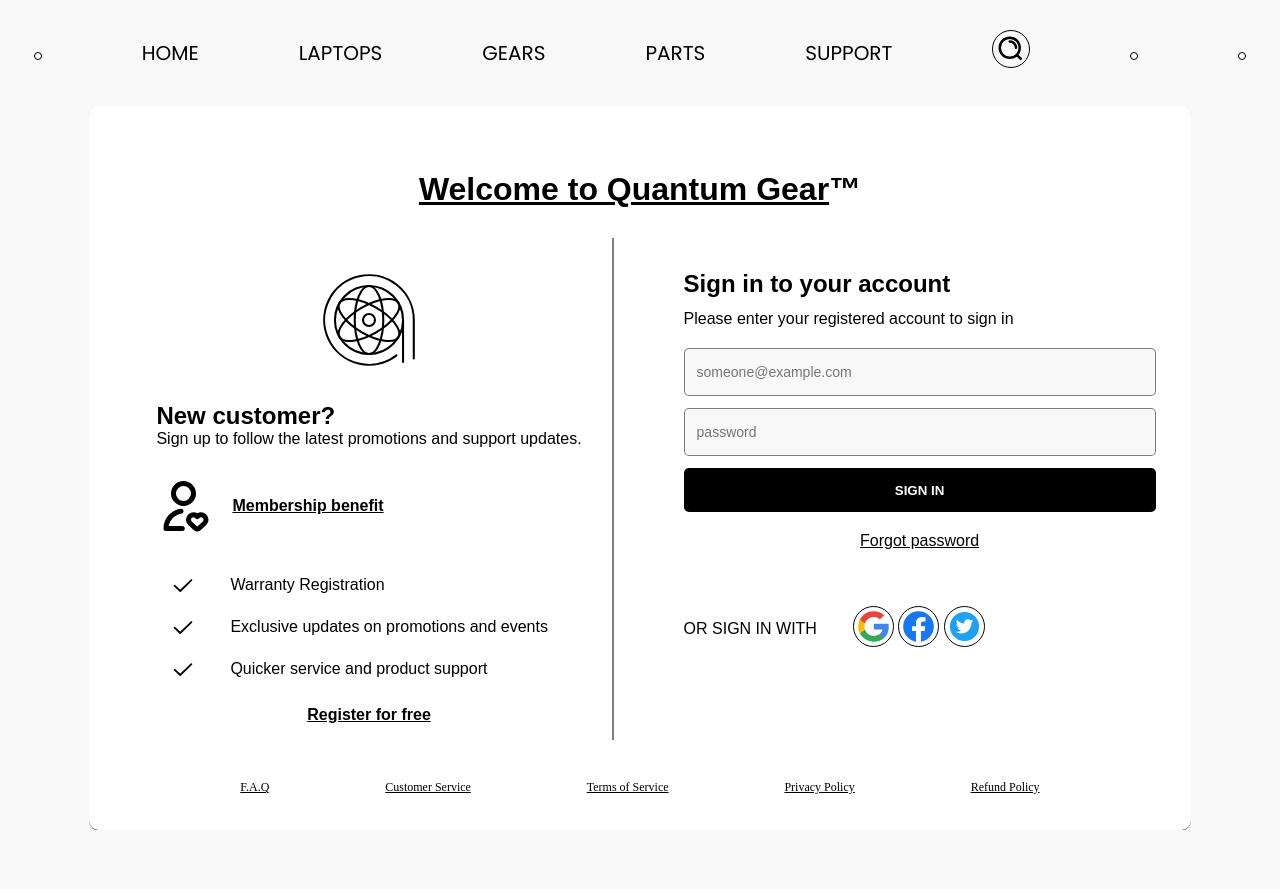
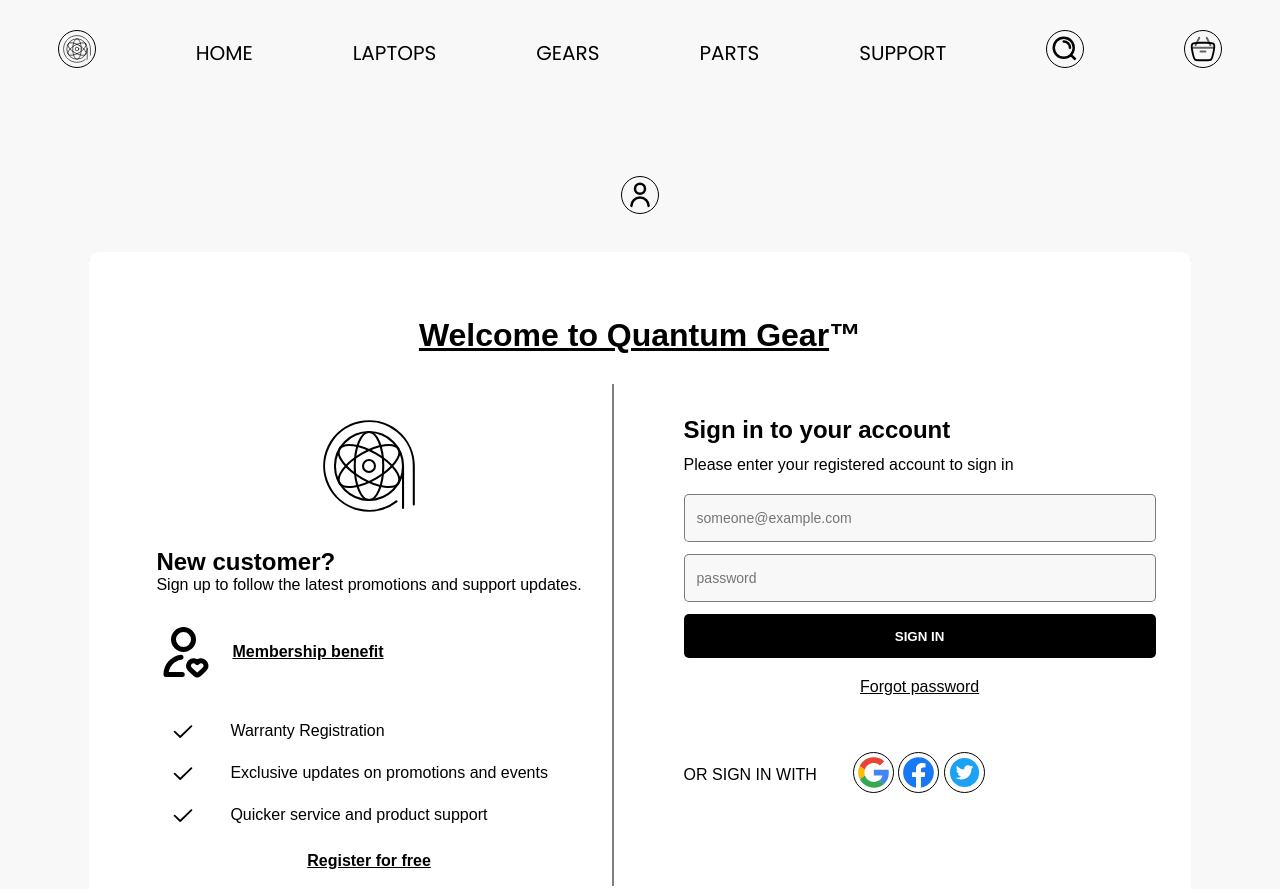
Before and after one commit to Skylar-404/Login-Quantum-Gear, a plain HTML site: page index.html in a window 1280 px wide. Shown: the top 889 px of the page. Before the commit the page ends 830 px from the top, so only its background shows below. Drawn offline with Linux system fonts and the light colour scheme; files whose address does not match are found by name; a web font is replaced by a local one.

Commit message:
index.html

```diff
--- a/index.html
+++ b/index.html
@@ -11,15 +11,15 @@
 <body>
     <div class="navigation">
         <nav>
-           <a href="https://skylar-404.github.io/Home-Quantum-Gear/" target="_self"><img src="./icons-pack/atom-svgrepo-com.svg" alt=""></a>
+           <a href="https://skylar-404.github.io/Home-Quantum-Gear/" target="_self"><img src="./assets/atom-svgrepo-com.svg" alt=""></a>
             <a href="https://skylar-404.github.io/Home-Quantum-Gear/" target="_self">HOME</a>
             <a href="https://skylar-404.github.io/Product-Asus-Quantum-Gear/" target="_self">LAPTOPS</a>
             <a href="https://skylar-404.github.io/Gears-Quantum-Gear/" target="_self">GEARS</a>
             <a href="https://skylar-404.github.io/Parts-GPU-Quantum-Gear/" target="_self">PARTS</a>
             <a href="#">SUPPORT</a>
             <a href="#" id="search"><img src="./icons-pack/search-alt-2-svgrepo-com.svg" alt=""></a>
-            <a href="https://skylar-404.github.io/Cart-Quantum-Gear/" id="cart" target="_self"><img src="./icons-pack/cart-4-svgrepo-com.svg" alt=""></a>
-            <a href="https://skylar-404.github.io/Login-Quantum-Gear/" id="user" target="_self"><img src="./icons-pack/user-alt-1-svgrepo-com.svg" alt=""></a>
+            <a href="https://skylar-404.github.io/Cart-Quantum-Gear/" id="cart" target="_self"><img src="./assets/cart-4-svgrepo-com.svg" alt=""></a>
+            <a href="https://skylar-404.github.io/Login-Quantum-Gear/" id="user" target="_self"><img src="./assets/user-alt-1-svgrepo-com.svg" alt=""></a>
         </nav>
         <!--  -->
         <!--  -->
```
